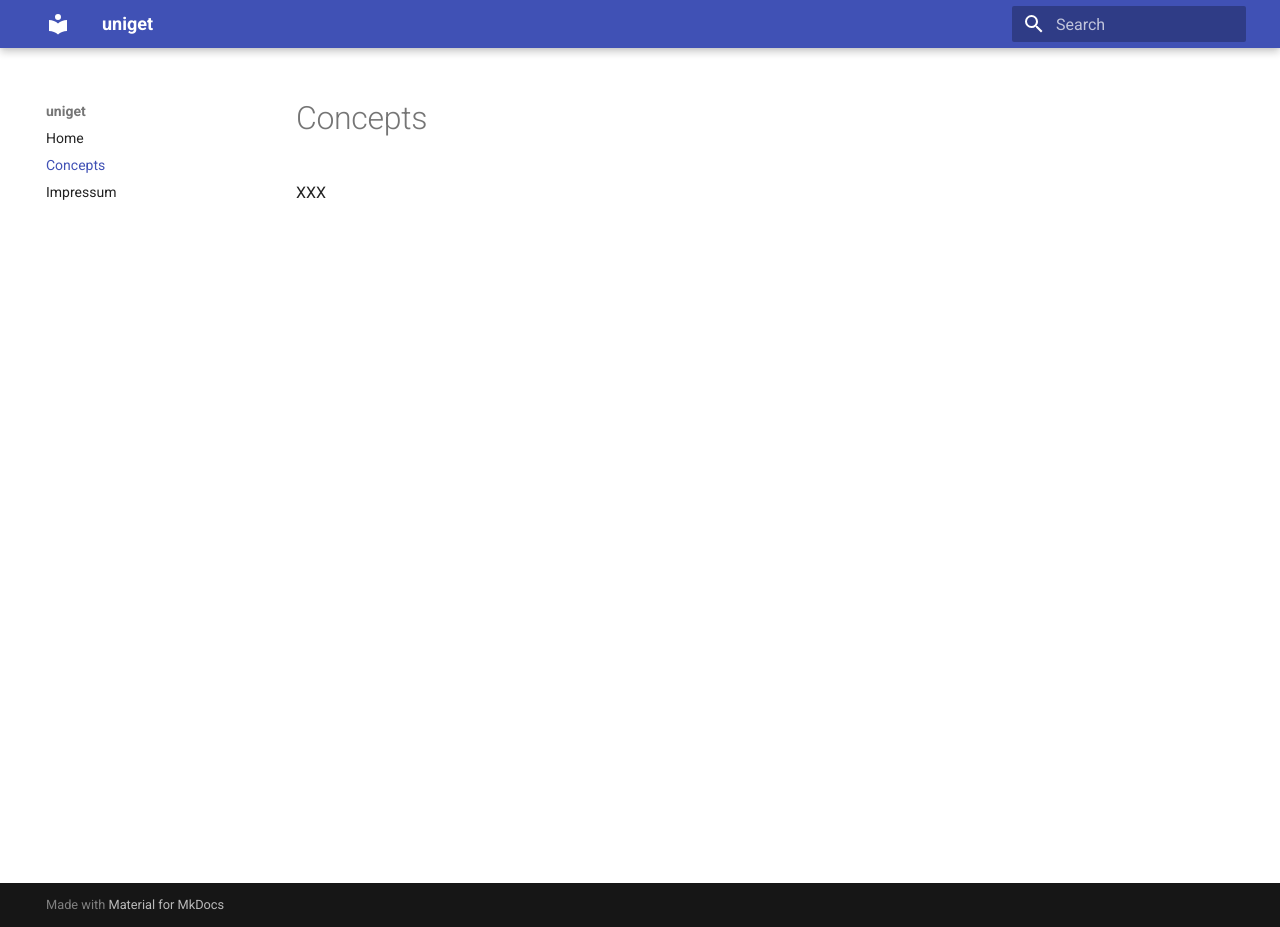
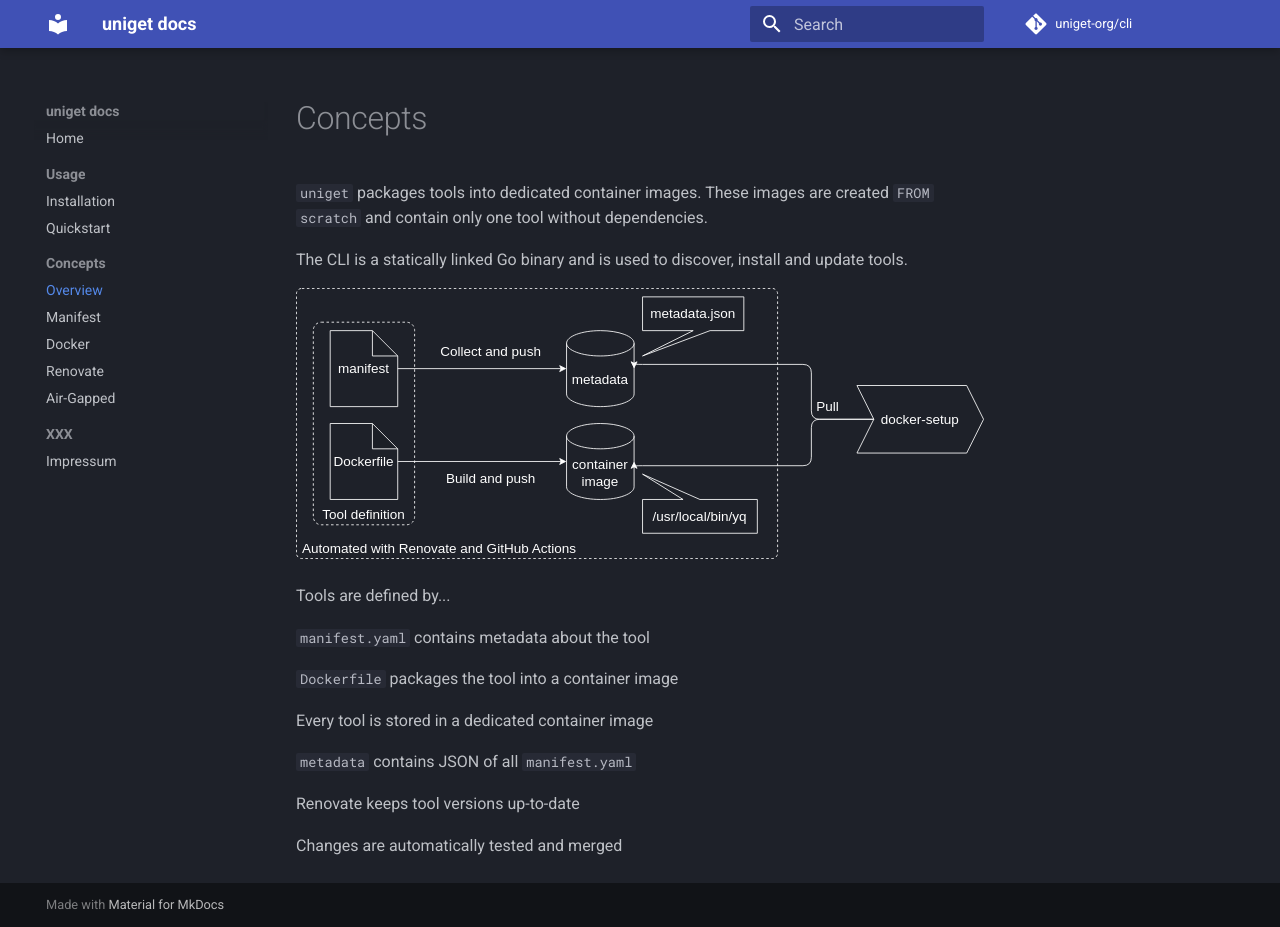
Before and after one commit to uniget-org/docs.uniget.dev, an MkDocs documentation site: the page built from docs/concepts.md, in a window 1280 px wide and 927 px high. Built offline with MkDocs 1.6.1 and Material for MkDocs 9.7.7, drawn with Linux system fonts in a browser that asks for light colours; comment, search, counter and statistics services are not loaded.

Commit message:
Migration from docker-setup

```diff
--- a/docs/concepts.md
+++ b/docs/concepts.md
@@ -1,3 +1,21 @@
 # Concepts
 
-XXX
+`uniget` packages tools into dedicated container images. These images are created `FROM scratch` and contain only one tool without dependencies.
+
+The CLI is a statically linked Go binary and is used to discover, install and update tools.
+
+![](concepts.drawio.svg)
+
+Tools are defined by...
+
+`manifest.yaml` contains metadata about the tool
+
+`Dockerfile` packages the tool into a container image
+
+Every tool is stored in a dedicated container image
+
+`metadata` contains JSON of all `manifest.yaml`
+
+Renovate keeps tool versions up-to-date
+
+Changes are automatically tested and merged
--- a/mkdocs.yaml
+++ b/mkdocs.yaml
@@ -1,7 +1,23 @@
-site_name: uniget
+site_name: uniget docs
+repo_url: https://github.com/uniget-org/cli
+repo_name: uniget-org/cli
 theme:
   name: material
+  features:
+  - navigation.sections
+  palette:
+    primary: indigo
+    scheme: slate
 nav:
 - Home: index.md
-- Concepts: concepts.md
-- Impressum: impressum.md
+- Usage:
+  - Installation: installation.md
+  - Quickstart: quickstart.md
+- Concepts:
+  - Overview: concepts.md
+  - Manifest: manifest.md
+  - Docker: docker.md
+  - Renovate: renovate.md
+  - Air-Gapped: air-gapped.md
+- XXX:
+  - Impressum: impressum.md
```
Also changed, not shown: README.md (+15 -0 lines), docs/air-gapped.md (added, +3 -0 lines), docs/docker.md (added, +5 -0 lines), docs/index.md (+8 -0 lines), docs/installation.md (added, +10 -0 lines), docs/manifest.md (added, +80 -0 lines), docs/quickstart.md (added, +64 -0 lines), docs/renovate.md (added, +5 -0 lines), docs/concepts.drawio.svg (added).
